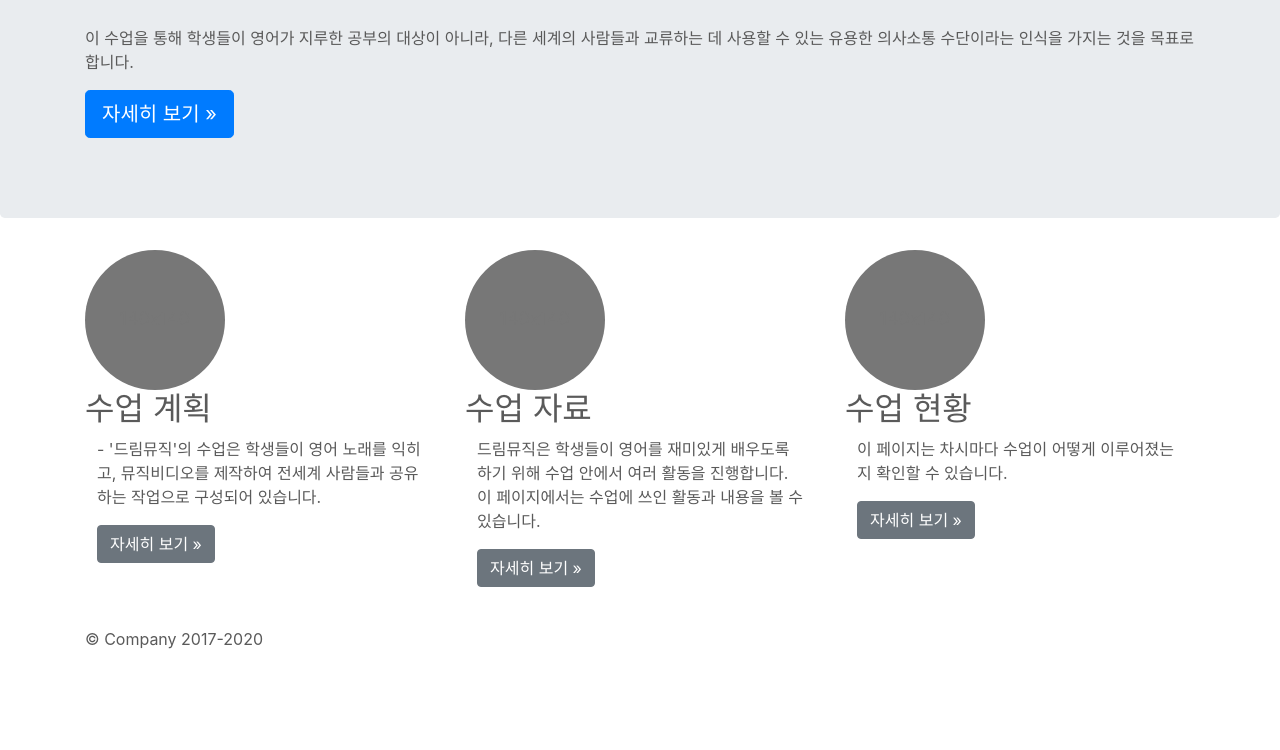
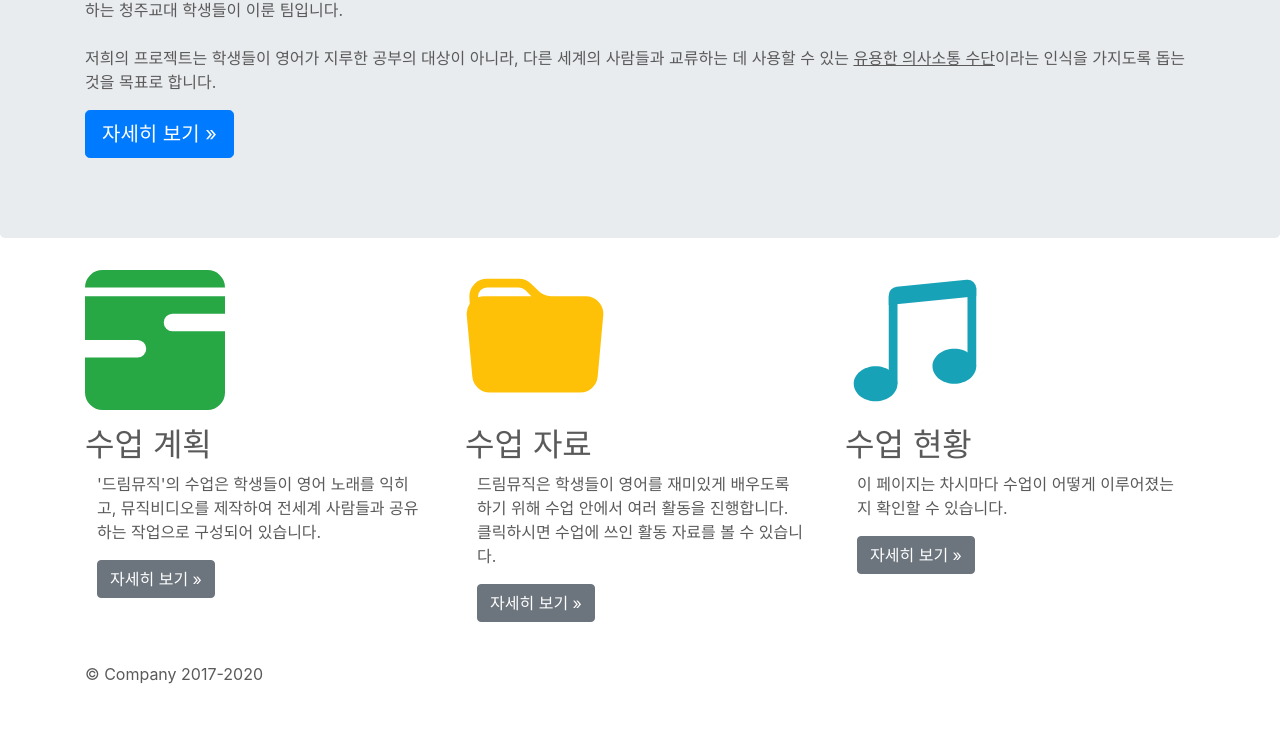
Before and after one commit to guscjf556/dreamMusic, a website: page index.html in a window 1280 px wide. Shown: the part 772-1522 px from the top of the page. Before the commit the page ends 1487 px from the top, so only its background shows below. Drawn offline with nearby package versions, Linux system fonts and the light colour scheme.

Commit message:
index from macbook

```diff
--- a/index.html
+++ b/index.html
@@ -109,9 +109,9 @@
 
   <div class="jumbotron">
     <div class="container">
-      <h2 class="display-5">'드림뮤직'에 대해</h2>
-      <p>충북 외곽의 소규모 학교에 방문하여 영어과 음악 과목을 통합한 수업을 진행하고, 학생들이 주인공이 되는 영어 뮤직비디오를 제작하는 프로젝트명이자 프로젝트를 진행하는 청주교대 학생들이 이룬 팀입니다.<br><br>
-        이 수업을 통해 학생들이 영어가 지루한 공부의 대상이 아니라, 다른 세계의 사람들과 교류하는 데 사용할 수 있는 유용한 의사소통 수단이라는 인식을 가지는 것을 목표로 합니다.</p>
+      <h1 class="display-5 mb-3"><span class="badge badge-pill badge-info">'드림뮤직'에 대해</h1>
+      <p>충북 외곽의 <strong>소규모 학교</strong>에 방문하여 <strong>영어와 음악 과목을 통합한 수업</strong>을 진행하고, 학생들이 주인공이 되는 <strong>영어 뮤직비디오</strong>를 제작하는 프로젝트명이자 프로젝트를 진행하는 청주교대 학생들이 이룬 팀입니다.<br><br>
+        저희의 프로젝트는 학생들이 영어가 지루한 공부의 대상이 아니라, 다른 세계의 사람들과 교류하는 데 사용할 수 있는 <u>유용한 의사소통 수단</u>이라는 인식을 가지도록 돕는 것을 목표로 합니다.</p>
       <p><a class="btn btn-primary btn-lg" href="#" role="button">자세히 보기 &raquo;</a></p>
     </div>
   </div>
@@ -120,19 +120,30 @@
     <!-- Three columns of text below the carousel -->
     <div class="row">
       <div class="col-lg-4">
-        <svg  class="plan bd-placeholder-img rounded-circle" width="140" height="140" xmlns="http://www.w3.org/2000/svg" preserveAspectRatio="xMidYMid slice" focusable="false" role="img" aria-label="Placeholder: 140x140"><title>Placeholder</title><rect width="100%" height="100%" fill="#777"/><text x="50%" y="50%" fill="#777" dy=".3em">140x140</text></svg>
+        <svg width="140" height="140" viewBox="0 0 16 16" class="bi bi-calendar3-range-fill text-success mb-3" fill="currentColor" xmlns="http://www.w3.org/2000/svg" preserveAspectRatio="xMidYMid slice" focusable="false" role="img" aria-label="Placeholder: 140x140">
+          <path fill-rule="evenodd" d="M2 0a2 2 0 0 0-2 2h16a2 2 0 0 0-2-2H2zm14 3H0v5h6a1 1 0 0 1 0 2H0v4a2 2 0 0 0 2 2h12a2 2 0 0 0 2-2V7h-6a1 1 0 1 1 0-2h6V3z"/>
+          <title>Placeholder</title>
+        </svg>
         <h2>수업 계획</h2>
-        <p>- '드림뮤직'의 수업은 학생들이 영어 노래를 익히고, 뮤직비디오를 제작하여 전세계 사람들과 공유하는 작업으로 구성되어 있습니다.</p>
+        <p>'드림뮤직'의 수업은 학생들이 영어 노래를 익히고, 뮤직비디오를 제작하여 전세계 사람들과 공유하는 작업으로 구성되어 있습니다.</p>
         <p><a class="btn btn-secondary" href="#" role="button">자세히 보기 &raquo;</a></p>
       </div><!-- /.col-lg-4 -->
       <div class="col-lg-4">
-        <svg class="bd-placeholder-img rounded-circle" width="140" height="140" xmlns="http://www.w3.org/2000/svg" preserveAspectRatio="xMidYMid slice" focusable="false" role="img" aria-label="Placeholder: 140x140"><title>Placeholder</title><rect width="100%" height="100%" fill="#777"/><text x="50%" y="50%" fill="#777" dy=".3em">140x140</text></svg>
+        <svg width="140" height="140" viewBox="0 0 16 16" class="bi bi-file-earmark-music-fill text-warning mb-3" fill="currentColor" xmlns="http://www.w3.org/2000/svg" preserveAspectRatio="xMidYMid slice" focusable="false" role="img" aria-label="Placeholder: 140x140">
+          <path fill-rule="evenodd" d="M9.828 3h3.982a2 2 0 0 1 1.992 2.181l-.637 7A2 2 0 0 1 13.174 14H2.826a2 2 0 0 1-1.991-1.819l-.637-7a1.99 1.99 0 0 1 .342-1.31L.5 3a2 2 0 0 1 2-2h3.672a2 2 0 0 1 1.414.586l.828.828A2 2 0 0 0 9.828 3zm-8.322.12C1.72 3.042 1.95 3 2.19 3h5.396l-.707-.707A1 1 0 0 0 6.172 2H2.5a1 1 0 0 0-1 .981l.006.139z"/>
+          <title>Placeholder</title>
+        </svg>
         <h2>수업 자료</h2>
-        <p>드림뮤직은 학생들이 영어를 재미있게 배우도록 하기 위해 수업 안에서 여러 활동을 진행합니다. 이 페이지에서는 수업에 쓰인 활동과 내용을 볼 수 있습니다. </p>
-        <p><a class="btn btn-secondary plan" href="#" role="button">자세히 보기 &raquo;</a></p>
+        <p>드림뮤직은 학생들이 영어를 재미있게 배우도록 하기 위해 수업 안에서 여러 활동을 진행합니다. 클릭하시면 수업에 쓰인 활동 자료를 볼 수 있습니다. </p>
+        <p><a class="btn btn-secondary" href="#" role="button">자세히 보기 &raquo;</a></p>
       </div><!-- /.col-lg-4 -->
       <div class="col-lg-4">
-        <svg class="bd-placeholder-img rounded-circle" width="140" height="140" xmlns="http://www.w3.org/2000/svg" preserveAspectRatio="xMidYMid slice" focusable="false" role="img" aria-label="Placeholder: 140x140"><title>Placeholder</title><rect width="100%" height="100%" fill="#777"/><text x="50%" y="50%" fill="#777" dy=".3em">140x140</text></svg>
+        <svg width="140" height="140" viewBox="0 0 16 16" class="bi bi-file-earmark-music-fill text-info mb-3" fill="currentColor" xmlns="http://www.w3.org/2000/svg" preserveAspectRatio="xMidYMid slice" focusable="false" role="img" aria-label="Placeholder: 140x140">
+          <path d="M6 13c0 1.105-1.12 2-2.5 2S1 14.105 1 13c0-1.104 1.12-2 2.5-2s2.5.896 2.5 2zm9-2c0 1.105-1.12 2-2.5 2s-2.5-.895-2.5-2 1.12-2 2.5-2 2.5.895 2.5 2z"/>
+          <path fill-rule="evenodd" d="M14 11V2h1v9h-1zM6 3v10H5V3h1z"/>
+          <path d="M5 2.905a1 1 0 0 1 .9-.995l8-.8a1 1 0 0 1 1.1.995V3L5 4V2.905z"/>
+          <title>Placeholder</title>
+        </svg>
         <h2>수업 현황</h2>
         <p>이 페이지는 차시마다 수업이 어떻게 이루어졌는지 확인할 수 있습니다.</p>
         <p><a class="btn btn-secondary" href="#" role="button">자세히 보기 &raquo;</a></p>
```
